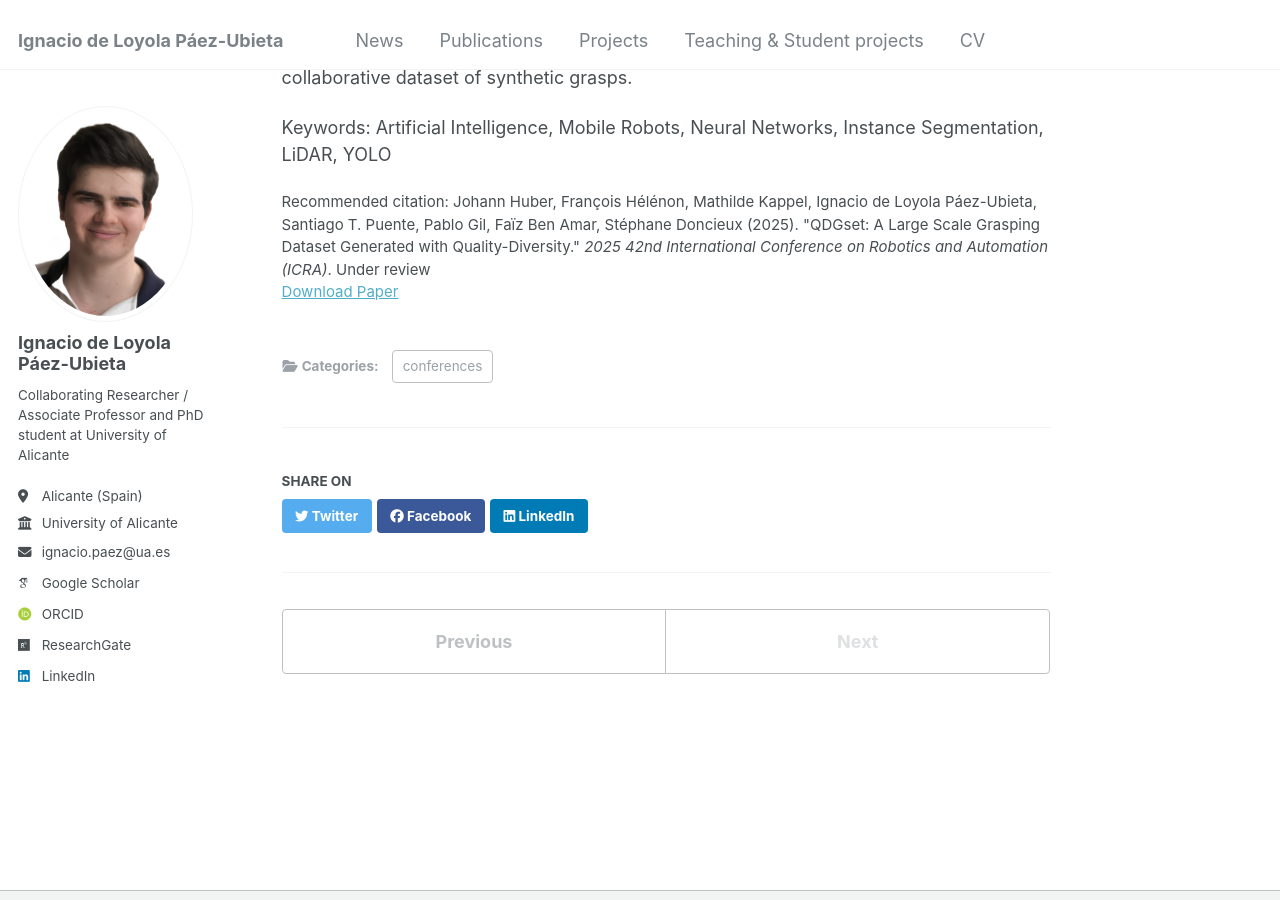
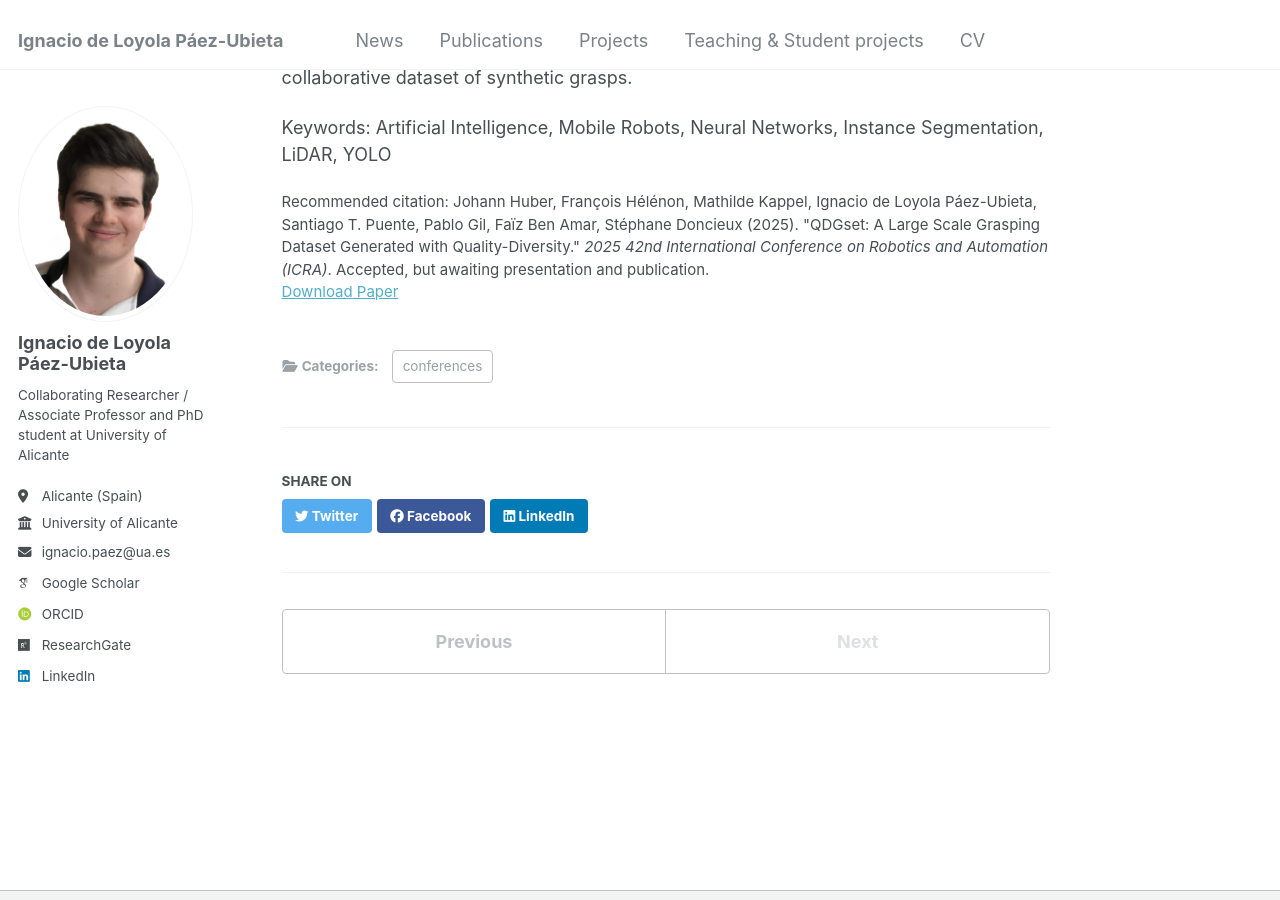
Before and after one commit to ignpaub/ignpaub.github.io, a Jekyll site: the page built from _publications/2025-01-31-QDGset_A_Large_Scale_Grasping_Dataset_Generated_with_Quality_Diversity.md, in a window 1280 px wide and 900 px high, scrolled down 545 px. Built offline with Jekyll 4.4.1, drawn with Linux system fonts in a browser that asks for light colours; some web fonts are replaced.

Commit message:
Update 2025-01-31-QDGset_A_Large_Scale_Grasping_Dataset_Generated_with_Quality_Diversity.md

```diff
--- a/_publications/2025-01-31-QDGset_A_Large_Scale_Grasping_Dataset_Generated_with_Quality_Diversity.md
+++ b/_publications/2025-01-31-QDGset_A_Large_Scale_Grasping_Dataset_Generated_with_Quality_Diversity.md
@@ -7,7 +7,7 @@ excerpt: ' '
 date: 2025-05-24
 venue: '2025 IEEE International Conference on Robotics and Automation, Atlanta (USA), 19-23 May'
 paperurl: 'http://ignpaub.github.io/files/2025_icra.pdf'
-citation: "Johann Huber, François Hélénon, Mathilde Kappel, Ignacio de Loyola Páez-Ubieta, Santiago T. Puente, Pablo Gil, Faïz Ben Amar, Stéphane Doncieux (2025). &quot;QDGset: A Large Scale Grasping Dataset Generated with Quality-Diversity.&quot; <i>2025 42nd International Conference on Robotics and Automation (ICRA)</i>. Under review"
+citation: "Johann Huber, François Hélénon, Mathilde Kappel, Ignacio de Loyola Páez-Ubieta, Santiago T. Puente, Pablo Gil, Faïz Ben Amar, Stéphane Doncieux (2025). &quot;QDGset: A Large Scale Grasping Dataset Generated with Quality-Diversity.&quot; <i>2025 42nd International Conference on Robotics and Automation (ICRA)</i>. Accepted, but awaiting presentation and publication."
 ---
 
 Recent advances in AI have led to significant results in robotic learning, but skills like grasping remain partially solved. Many recent works exploit synthetic grasping datasets to learn to grasp unknown objects. However, those datasets were generated using simple grasp sampling methods using priors. Recently, Quality-Diversity (QD) algorithms have been proven to make grasp sampling significantly more efficient. In this work, we extend QDG-6DoF, a QD framework for generating object-centric grasps, to scale up the production of synthetic grasping datasets. We propose a data augmentation method that combines the transformation of object meshes with transfer learning from previous grasping repertoires. The conducted experiments show that this approach reduces the number of required evaluations per discovered robust grasp by up to 20%. We used this approach to generate QDGset, a dataset of 6DoF grasp poses that contains about 3.5 and 4.5 times more grasps and objects, respectively, than the previous state-of-the-art. Our method allows anyone to easily generate data, eventually contributing to a large-scale collaborative dataset of synthetic grasps.
```
